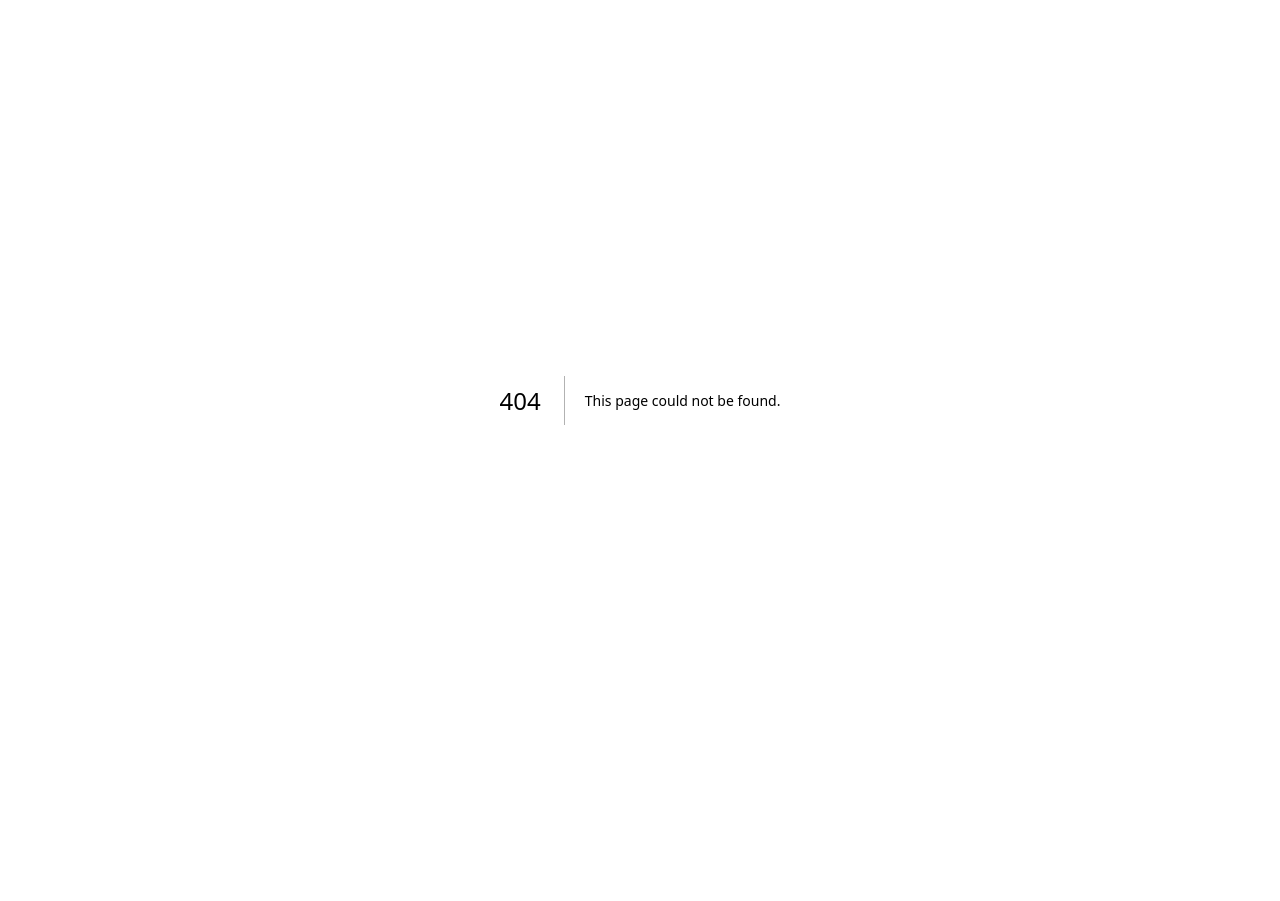
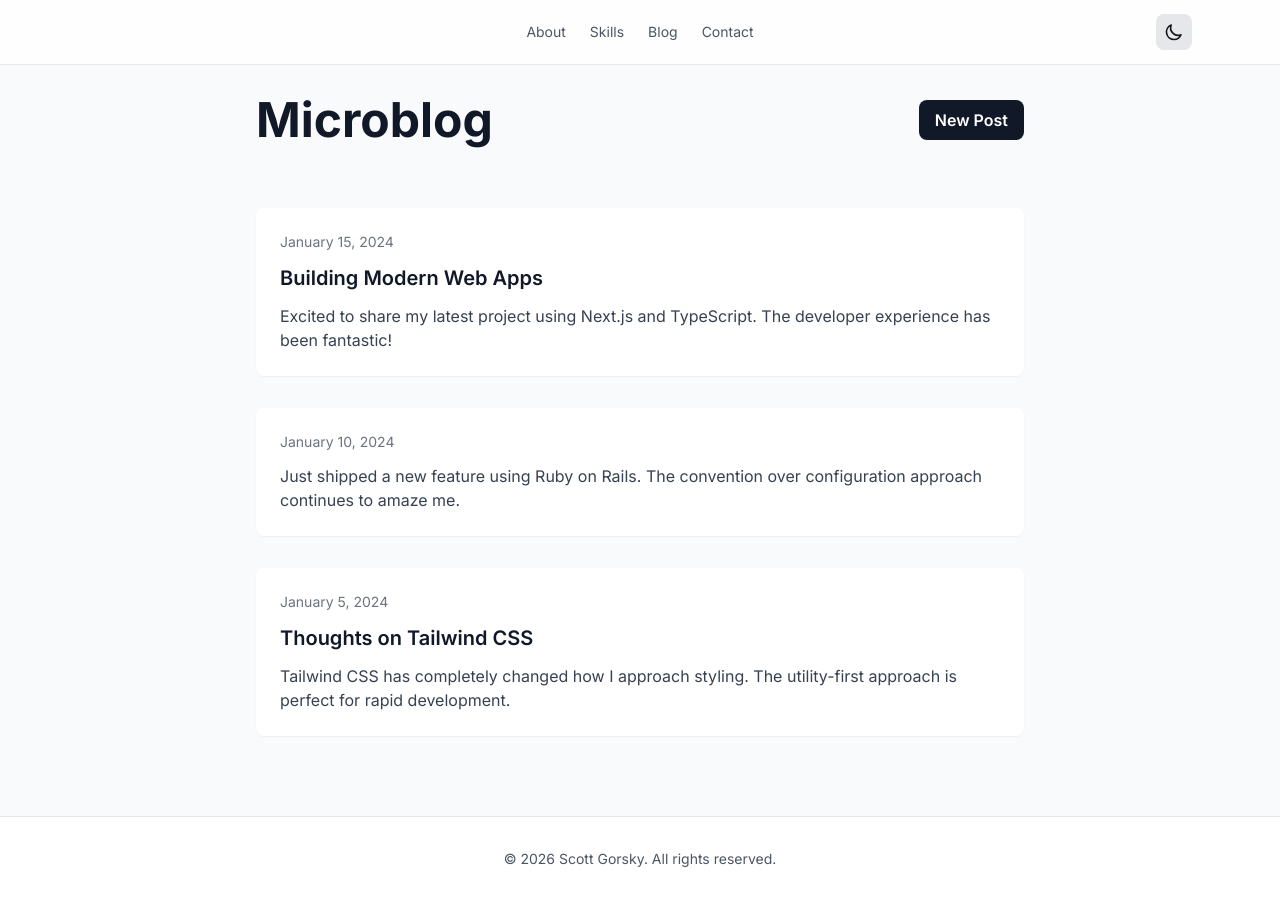
Before and after one commit to sjgorsky/personal-portfolio, a Next.js app: page /blog in a window 1280 px wide. Before the commit this address had no page. Before the commit the page ends 800 px from the top, so only its background shows below. Built offline with nearby package versions, Linux system fonts and the light colour scheme.

Commit message:
move blog to separate page

```diff
--- /dev/null
+++ b/app/blog/page.tsx
@@ -0,0 +1,13 @@
+import Microblog from '@/components/Microblog';
+import Navigation from '@/components/Navigation';
+import Footer from '@/components/Footer';
+
+export default function BlogPage() {
+  return (
+    <main className="min-h-screen">
+      <Navigation />
+      <Microblog />
+      <Footer />
+    </main>
+  );
+}
--- a/app/page.tsx
+++ b/app/page.tsx
@@ -1,6 +1,5 @@
 import Hero from '@/components/Hero';
 import TechnicalCompetencies from '@/components/TechnicalCompetencies';
-import Microblog from '@/components/Microblog';
 import Contact from '@/components/Contact';
 import Navigation from '@/components/Navigation';
 import Footer from '@/components/Footer';
@@ -11,7 +10,6 @@ export default function Home() {
       <Navigation />
       <Hero />
       <TechnicalCompetencies />
-      <Microblog />
       <Contact />
       <Footer />
     </main>
--- a/components/Microblog.tsx
+++ b/components/Microblog.tsx
@@ -96,7 +96,7 @@ export default function Microblog() {
   };
 
   return (
-    <section id="blog" className="py-20 px-6 bg-gray-50 dark:bg-gray-900">
+    <section className="py-20 px-6 bg-gray-50 dark:bg-gray-900 min-h-screen pt-24">
       <div className="max-w-3xl mx-auto">
         <div className="flex justify-between items-center mb-16">
           <h2 className="text-4xl md:text-5xl font-bold text-gray-900 dark:text-white">
--- a/components/Navigation.tsx
+++ b/components/Navigation.tsx
@@ -2,16 +2,24 @@
 
 import { useTheme } from 'next-themes';
 import { useEffect, useState } from 'react';
+import Link from 'next/link';
+import { usePathname } from 'next/navigation';
 
 export default function Navigation() {
   const [mounted, setMounted] = useState(false);
   const { theme, setTheme } = useTheme();
+  const pathname = usePathname();
 
   useEffect(() => {
     setMounted(true);
   }, []);
 
   const scrollToSection = (sectionId: string) => {
+    if (pathname !== '/') {
+      // If not on home page, navigate to home first
+      window.location.href = `/#${sectionId}`;
+      return;
+    }
     const element = document.getElementById(sectionId);
     if (element) {
       element.scrollIntoView({ behavior: 'smooth', block: 'start' });
@@ -35,12 +43,12 @@ export default function Navigation() {
             >
               Skills
             </button>
-            <button
-              onClick={() => scrollToSection('blog')}
+            <Link
+              href="/blog"
               className="text-sm text-gray-600 dark:text-gray-300 hover:text-gray-900 dark:hover:text-white transition-colors"
             >
               Blog
-            </button>
+            </Link>
             <button
               onClick={() => scrollToSection('contact')}
               className="text-sm text-gray-600 dark:text-gray-300 hover:text-gray-900 dark:hover:text-white transition-colors"
```
